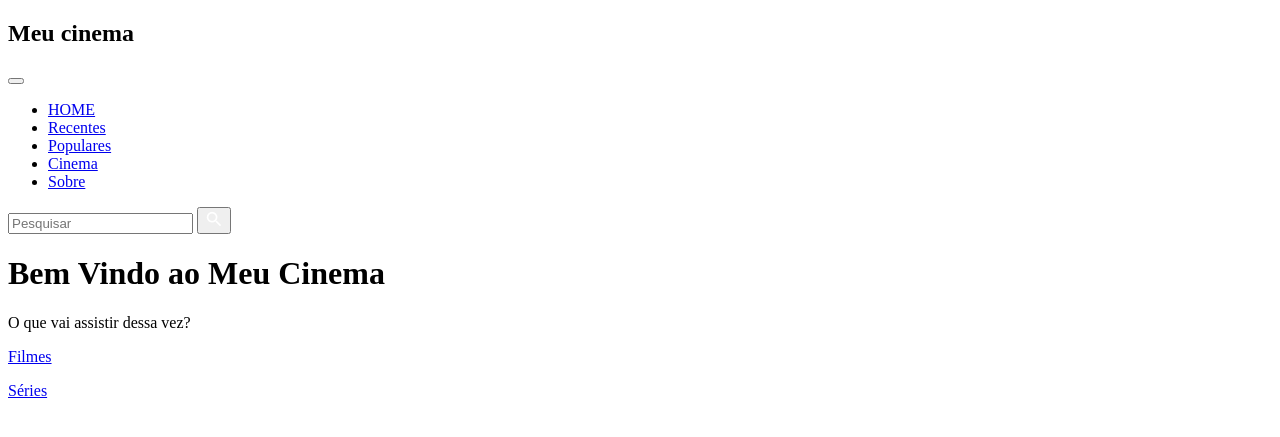
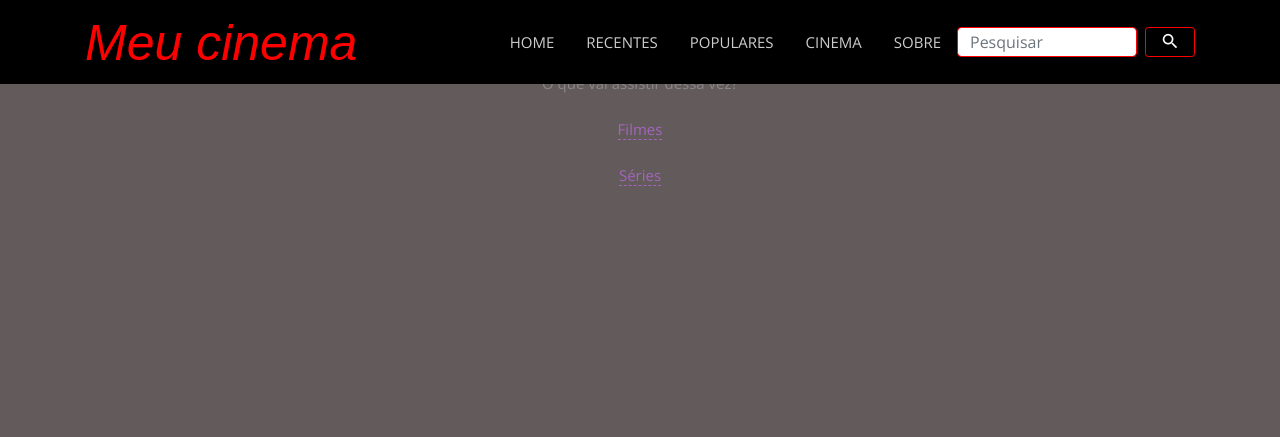
Before and after one commit to Opalucas/mycine, a PHP site: page / in a window 1280 px wide. Shown: the top 437 px of the page. Run offline with PHP 8.4, Linux system fonts and the light colour scheme; some libraries are stand-ins or nearby versions; some web fonts are replaced.

Commit message:
12.04.2021

```diff
--- a/menubar.php
+++ b/menubar.php
@@ -1,3 +1,26 @@
+<!--Style menu-->
+<head>
+	<meta charset="utf-8">
+	<meta name="viewport" content="width=device-width, initial-scale=1, shrink-to-fit=no">
+
+	<title>Filmes - MEU CINEMA</title>
+
+	<!-- CSS -->
+	<link rel="stylesheet" href="https://fonts.googleapis.com/css?family=Open+Sans:300,300i,400,600">
+	<link rel="stylesheet" href="https://stackpath.bootstrapcdn.com/bootstrap/4.2.1/css/bootstrap.min.css"
+		integrity="sha384-GJzZqFGwb1QTTN6wy59ffF1BuGJpLSa9DkKMp0DgiMDm4iYMj70gZWKYbI706tWS" crossorigin="anonymous">
+	<link rel="stylesheet" href="https://use.fontawesome.com/releases/v5.7.0/css/all.css"
+		integrity="sha384-lZN37f5QGtY3VHgisS14W3ExzMWZxybE1SJSEsQp9S+oqd12jhcu+A56Ebc1zFSJ" crossorigin="anonymous">
+	<link rel="stylesheet" href="assets/css/animate.css">
+	<link rel="stylesheet" href="assets/css/style.css">
+	<link rel="stylesheet" href="assets/css/media-queries.css">
+	<link rel="stylesheet" href="assets/css/carousel.css">
+	<link rel="stylesheet" media="screen" href="https://fontlibrary.org/face/bebas" type="text/css" />
+
+	<!-- icon -->
+	<link rel="shortcut icon" href="assets/img/icons/logo.png">
+
+</head>
 <!-- Barra de navegação -->
 <nav class="navbar navbar-dark fixed-top navbar-expand-md">
 		<div class="container">
```
